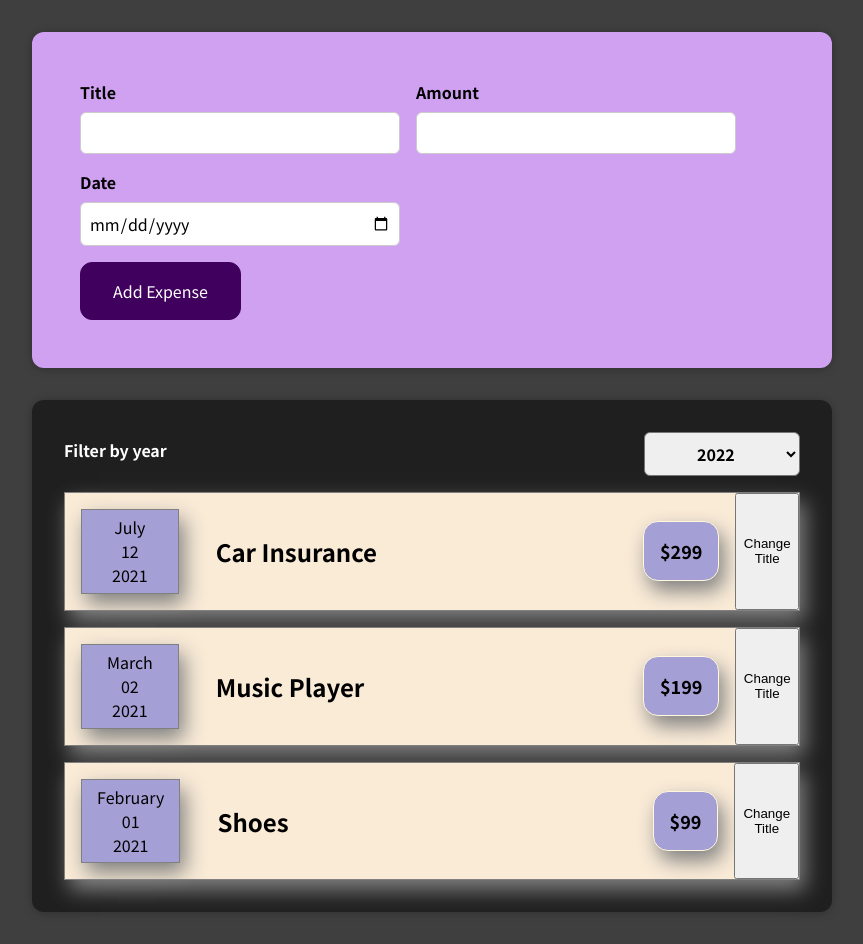
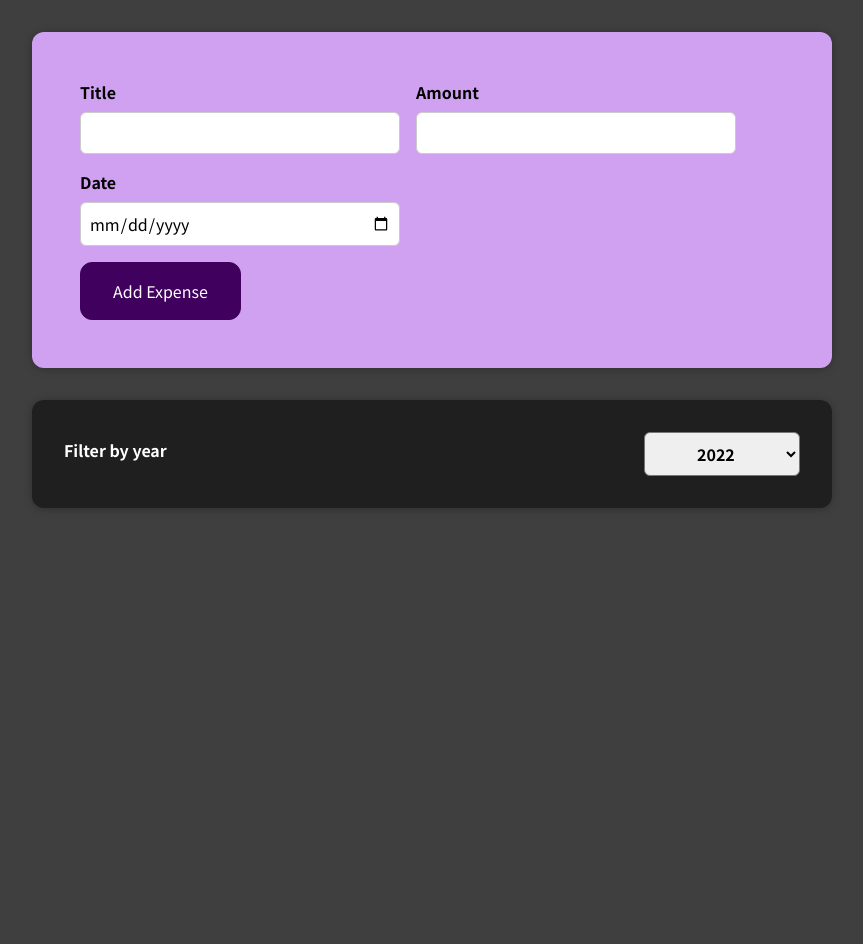
Before and after one commit to rushikeshsu/react-assignment-1, a React (Create React App) app: page / in a window 1280 px wide. Shown: the whole page, without its empty margins (208-1071 px from the left). After the commit the page ends 800 px from the top, so only its background shows below. Built offline with nearby package versions, Linux system fonts and the light colour scheme.

Commit message:
Assignment 3 working with lists done

```diff
--- a/src/App.js
+++ b/src/App.js
@@ -1,18 +1,28 @@
 import "./App.css";
 import Expenses from "./components/Expenses/Expenses";
 import NewExpense from "./components/NewExpense/NewExpense";
+import { useState } from "react";
+
+const DUMMY_EXPENSES = [
+  {
+    id: 21,
+    title: "Car Insurance",
+    amount: 299.0,
+    date: new Date(2021, 6, 12),
+  },
+  { id: 22, title: "Music Player", amount: 199.0, date: new Date(2021, 2, 2) },
+  { id: 33, title: "Shoes", amount: 99.0, date: new Date(2020, 1, 1) },
+];
 
 function App() {
+  const [expenses, setExpenses] = useState(DUMMY_EXPENSES);
 
-  const addExpenseDataHandler = (expense) =>{
-    console.log('In App.js');
-    console.log(expense);
-  }
-  const expenses = [
-    { title: "Car Insurance", amount: 299.0, date: new Date(2021, 6, 12) },
-    { title: "Music Player", amount: 199.0, date: new Date(2021, 2, 2) },
-    { title: "Shoes", amount: 99.0, date: new Date(2021, 1, 1) },
-  ];
+  const addExpenseDataHandler = (expense) => {
+    setExpenses((prevExpenses) => {
+      return [expense, ...prevExpenses];
+    });
+  };
+
   return (
     <div>
       <NewExpense onAddExpense={addExpenseDataHandler}></NewExpense>
--- a/src/components/Expenses/ExpenseItem.js
+++ b/src/components/Expenses/ExpenseItem.js
@@ -1,23 +1,17 @@
 import "./ExpenseItem.css";
 import ExpenseDate from "./ExpenseDate";
-import { useState } from "react";
 
 function ExpenseItem(props) {
-  const [title, setTitle] = useState(props.title)
-  const clickHandler = () => {
-    setTitle('Updated');
-    console.log('Clicked');
-  }
   return (
     <div className="expense-item">
       <ExpenseDate date={props.date}></ExpenseDate>
       <div className="expense-item_description">
-        <h2>{title}</h2>
+        <h2>{props.title}</h2>
       </div>
       <div className="expense-item_price">
        ${props.amount}
       </div>
-      <button onClick={clickHandler}>Change Title</button>
+      <button>Change Title</button>
     </div>
   );
 }
--- a/src/components/Expenses/Expenses.js
+++ b/src/components/Expenses/Expenses.js
@@ -1,33 +1,31 @@
 import ExpenseItem from "./ExpenseItem";
-import './Expenses.css';
+import "./Expenses.css";
 import ExpensesFilter from "../ExpensesFilter/ExpensesFilter";
+import { useState, useEffect } from "react";
 function Expenses(props) {
-  const expenses = props.expenses;
-  const saveChangedYear = (data) =>{
-    console.log("In Expenses.js");
-    console.log(data);
-  }
+  let expenses = props.expenses;
+  const [selectedYear, setSelectedYear] = useState("");
+
+  const saveChangedYear = (year) => {
+    setSelectedYear(year);
+  };
+  const filteredExpenses = expenses.filter((expense) => {
+    return expense.date.getFullYear().toString() === selectedYear;
+  });
 
   return (
-    <div className='expenses'>
+    <div className="expenses">
       <div>
         <ExpensesFilter onYearChange={saveChangedYear}></ExpensesFilter>
       </div>
-      <ExpenseItem
-        title={expenses[0].title}
-        amount={expenses[0].amount}
-        date={expenses[0].date}
-      ></ExpenseItem>
-      <ExpenseItem
-        title={expenses[1].title}
-        amount={expenses[1].amount}
-        date={expenses[1].date}
-      ></ExpenseItem>
-      <ExpenseItem
-        title={expenses[2].title}
-        amount={expenses[2].amount}
-        date={expenses[2].date}
-      ></ExpenseItem>
+      {filteredExpenses.map((expense) => (
+        <ExpenseItem
+          key={expense.id}
+          title={expense.title}
+          date={expense.date}
+          amount={expense.amount}
+        ></ExpenseItem>
+      ))}
     </div>
   );
 }
--- a/src/components/NewExpense/ExpenseForm.js
+++ b/src/components/NewExpense/ExpenseForm.js
@@ -2,36 +2,19 @@ import React, { useState } from 'react';
 import './ExpenseForm.css';
 
 const ExpenseForm = (props) => {
-    const [enteredTitle, setEnteredTitle] =useState('');
+    const [title, setTitle]=useState('');
     const [enteredAmount, setEnteredAmount] = useState('');
     const [enteredDate, setEnteredDate] = useState('');
-    // const [userInput, setUserInput]=useState({
-    //     enteredTitle:'',
-    //     enteredAmount:'',
-    //     enteredDate:''
-    // })
+
     const titleChangeHandler = (event) =>{
-        // setUserInput({
-        //     ...userInput,
-        //     enteredTitle: event.target.value
-        // })
-        // setUserInput((prevState) => {
-        //     return {...prevState, enteredTitle: event.target.value};
-        // })
-        setEnteredTitle(event.target.value);
+        console.log(event.target.value);
+        setTitle(event.target.value);
     }
-
     const amountChangeHandler = (event) => {
-        // setUserInput((prevState) => {
-        //     return {...prevState, enteredAmount: event.target.value};
-        // })
         setEnteredAmount(event.target.value)
     }
 
     const dateChangeHandler = (event) => {
-        // setUserInput((prevState) => {
-        //     return {...prevState, enteredDate: event.target.value};
-        // });
         setEnteredDate(event.target.value);
     }
 
@@ -39,14 +22,14 @@ const ExpenseForm = (props) => {
         event.preventDefault();
 
         const expenseData = {
-            title: enteredTitle,
+            title: title,
             amount: enteredAmount,
             date: new Date(enteredDate)
         }
 
-        // console.log(expenseData);
+        console.log(expenseData);
         props.onSaveExpenseData(expenseData);
-        setEnteredTitle('');
+        setTitle('');
         setEnteredAmount('');
         setEnteredDate('');
     }
@@ -56,7 +39,7 @@ const ExpenseForm = (props) => {
             <div className='controls'>
                 <div className='control'>
                     <label>Title</label>
-                    <input type='text' value={enteredTitle} onChange={titleChangeHandler}></input>
+                    <input type='text' value={title} onChange={titleChangeHandler}></input>
                 </div>                <div className='control'>
                     <label>Amount</label>
                     <input type='number' min='0.01' step='0.01' value={enteredAmount} onChange={amountChangeHandler}></input>
@@ -66,7 +49,7 @@ const ExpenseForm = (props) => {
                     <input type='date' min='2019-01-01' max='2022-22-31' value={enteredDate} onChange={dateChangeHandler}></input>
                 </div>
             </div>
-            <div className=' actions'>
+            <div className='actions'>
                 <button type='submit'>Add Expense</button>
             </div>
         </form>
```
